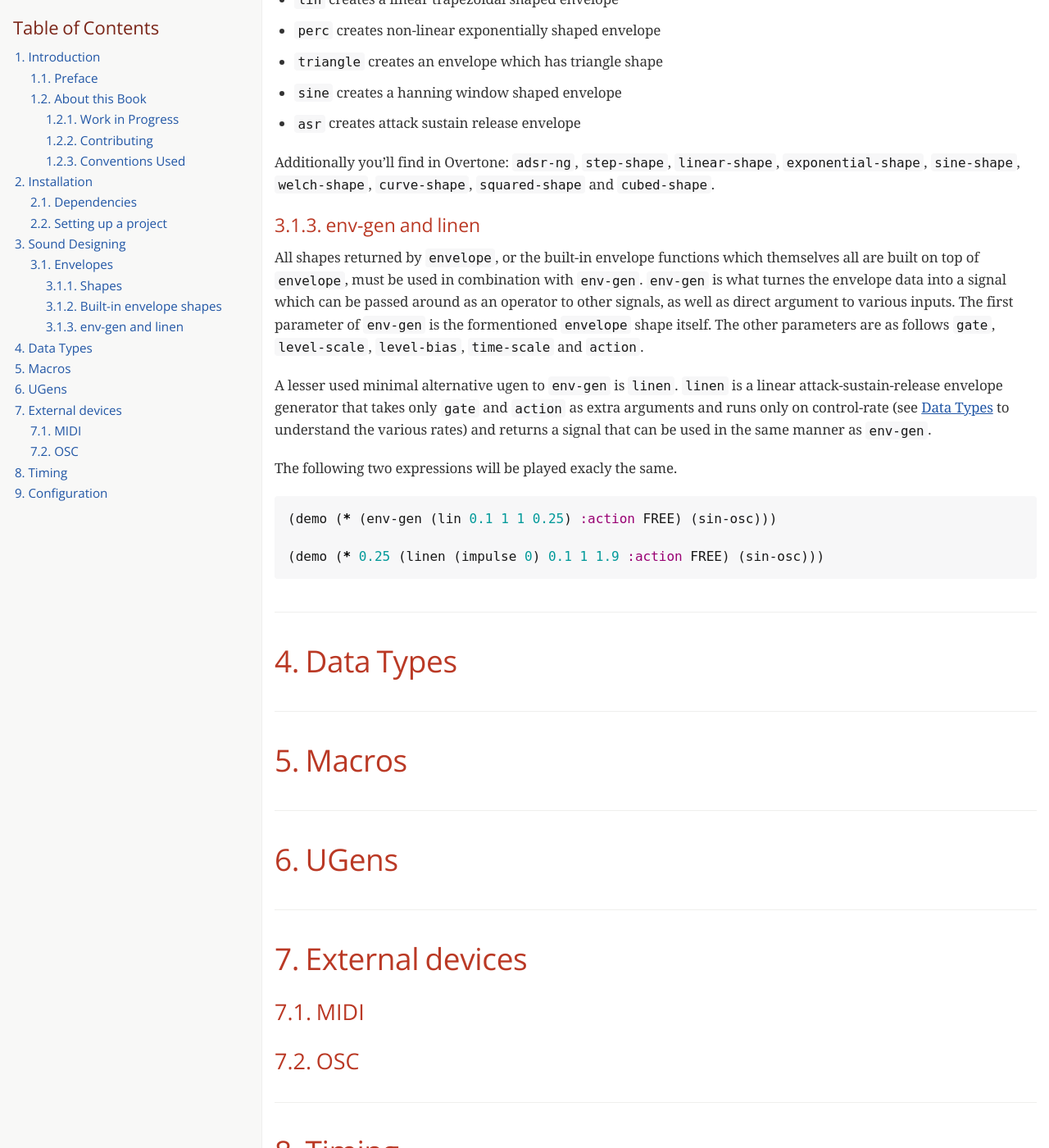
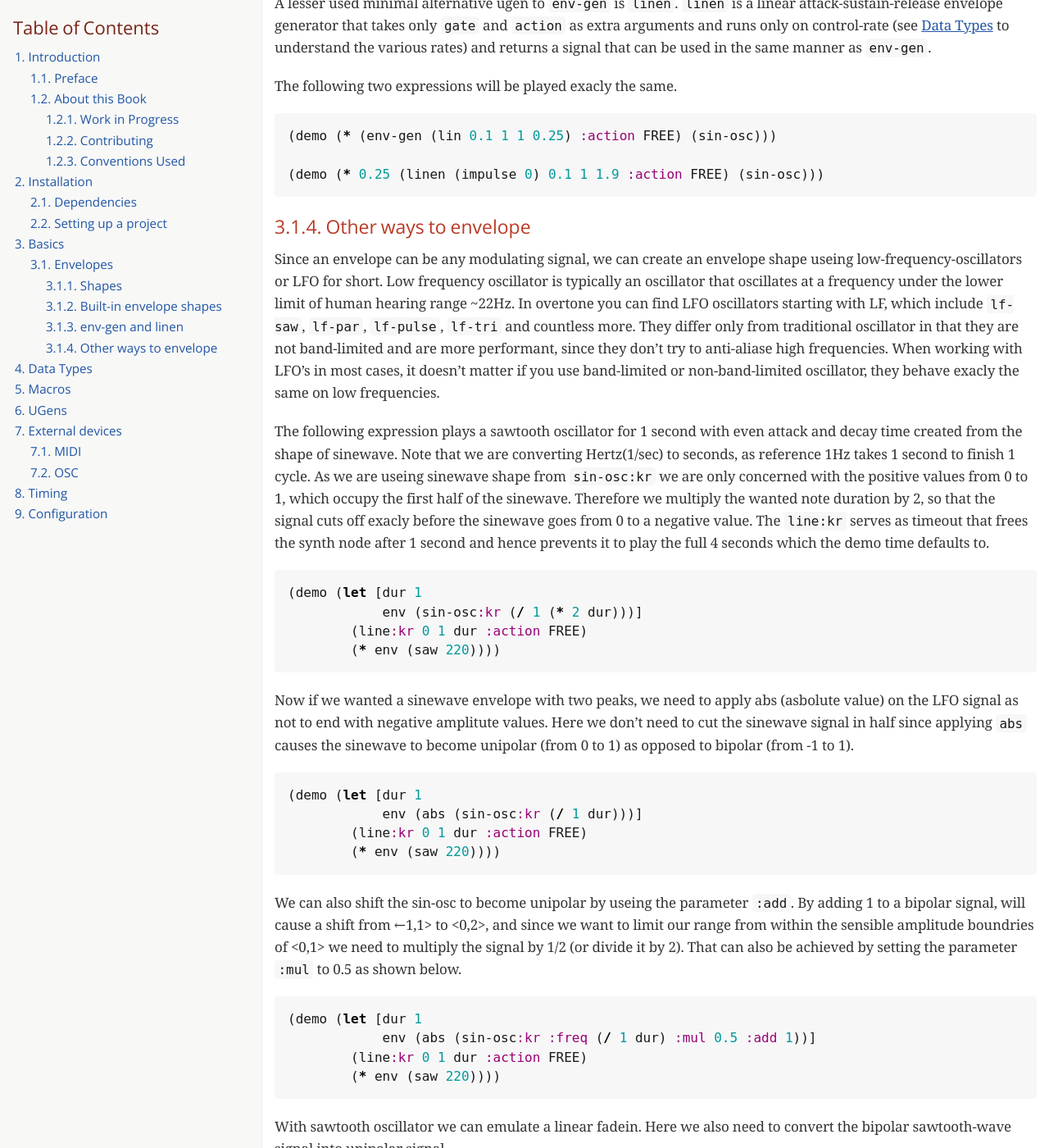
Before and after one commit to overtone/overtone.github.com, a Jekyll site: the page docs.html, which Jekyll copies as it is, in a window 1280 px wide and 1400 px high, scrolled down 12045 px. Shown: the whole window at 82% size. Built offline with Jekyll 4.4.1, drawn with Linux system fonts in a browser that asks for light colours; nearby versions of some CDN libraries; some web fonts are replaced; some of the changed text lies outside the part shown.

Commit message:
add some docs about other envelopes

```diff
--- a/docs.html
+++ b/docs.html
@@ -546,13 +546,14 @@ table.CodeRay td.code>pre{padding:0}
 <li><a href="#_setting_up_a_project">2.2. Setting up a project</a></li>
 </ul>
 </li>
-<li><a href="#_sound_designing">3. Sound Designing</a>
+<li><a href="#_basics">3. Basics</a>
 <ul class="sectlevel2">
 <li><a href="#_envelopes">3.1. Envelopes</a>
 <ul class="sectlevel3">
 <li><a href="#_shapes">3.1.1. Shapes</a></li>
 <li><a href="#_built_in_envelope_shapes">3.1.2. Built-in envelope shapes</a></li>
 <li><a href="#_env_gen_and_linen">3.1.3. env-gen and linen</a></li>
+<li><a href="#_other_ways_to_envelope">3.1.4. Other ways to envelope</a></li>
 </ul>
 </li>
 </ul>
@@ -944,17 +945,8 @@ user=&gt;</code></pre>
 </div>
 </div>
 <div class="sect1">
-<h2 id="_sound_designing"><a class="anchor" href="#_sound_designing"></a><a class="link" href="#_sound_designing">3. Sound Designing</a></h2>
+<h2 id="_basics"><a class="anchor" href="#_basics"></a><a class="link" href="#_basics">3. Basics</a></h2>
 <div class="sectionbody">
-<div class="paragraph">
-<p>By calling the process of modifying and manipulateing the mechanism of which a wave with energy travels trough a medium, sound-designing, we are effectivly being as broad as possible with our definition and nothing is left out. The amount of books, research papers and publications done on the topic of sound designing is enormous. Take for example the classic book <a href="https://mitpress.mit.edu/books/microsound">Microsound by Curtis Roads</a>, it covers in over 400 tightly packed pages the various aspects and applications of granular-synthesis. The mathematics required to grasp the contents of that book would be a level of advanced calculus.</p>
-</div>
-<div class="paragraph">
-<p>Luckily for us we don&#8217;t need to concern ourselves with low-level synthesis algorithmis, because inside the Supercollider engine we will find hundreds of functions made to manipulate sound. Functions which gives us more pleasureable interface to the complex mathematics on which they are built upon, in some cases with over two decades of battle tested experience by the Supercollider community on algorithms based on decades of research and hard work by scientists and universities all over the world.</p>
-</div>
-<div class="paragraph">
-<p>When it comes to sound designing, more often than not, less is more. Case in point would be to analyze the almost infinite sonic possibilities you can fit inside one Twitter tweet with Supercollider code, <a href="http://sctweets.tumblr.com/">click to see some examples</a>. I leave it as home assignment to you after reading this book to write few of those Twitter tweets in Overtone, a great practice to improve your Overtone skills.</p>
-</div>
 <div class="sect2">
 <h3 id="_envelopes"><a class="anchor" href="#_envelopes"></a><a class="link" href="#_envelopes">3.1. Envelopes</a></h3>
 <div class="imageblock">
@@ -1096,7 +1088,7 @@ The envelope function can also take a number and/or vector of numbers instead of
 <div class="sect3">
 <h4 id="_env_gen_and_linen"><a class="anchor" href="#_env_gen_and_linen"></a><a class="link" href="#_env_gen_and_linen">3.1.3. env-gen and linen</a></h4>
 <div class="paragraph">
-<p>All shapes returned by <code>envelope</code>, or the built-in envelope functions which themselves all are built on top of <code>envelope</code>, must be used in combination with <code>env-gen</code>. <code>env-gen</code> is what turnes the envelope data into a signal which can be passed around as an operator to other signals, as well as direct argument to various inputs. The first parameter of <code>env-gen</code> is the formentioned <code>envelope</code> shape itself. The other parameters are as follows <code>gate</code>, <code>level-scale</code>, <code>level-bias</code>, <code>time-scale</code> and <code>action</code>.</p>
+<p>All shapes returned by <code>envelope</code>, or the built-in envelope functions which themselves all are built on top of <code>envelope</code>, must be used in combination with <code>env-gen</code>. <code>env-gen</code> is what turns the envelope data into a signal which can be passed around as an operator to other signals, as well as direct argument to various inputs. The first parameter of <code>env-gen</code> is the formentioned <code>envelope</code> shape itself. The other parameters are as follows <code>gate</code>, <code>level-scale</code>, <code>level-bias</code>, <code>time-scale</code> and <code>action</code>.</p>
 </div>
 <div class="paragraph">
 <p>A lesser used minimal alternative ugen to <code>env-gen</code> is <code>linen</code>. <code>linen</code> is a linear attack-sustain-release envelope generator that takes only <code>gate</code> and <code>action</code> as extra arguments and runs only on control-rate (see <a href="#_data_types">Data Types</a> to understand the various rates) and returns a signal that can be used in the same manner as <code>env-gen</code>.</p>
@@ -1109,6 +1101,67 @@ The envelope function can also take a number and/or vector of numbers instead of
 <pre class="CodeRay highlight"><code data-lang="Clojure">(demo (<span class="keyword">*</span> (env-gen (lin <span class="float">0.1</span> <span class="integer">1</span> <span class="integer">1</span> <span class="float">0.25</span>) <span class="symbol">:action</span> FREE) (sin-osc)))
 
 (demo (<span class="keyword">*</span> <span class="float">0.25</span> (linen (impulse <span class="integer">0</span>) <span class="float">0.1</span> <span class="integer">1</span> <span class="float">1.9</span> <span class="symbol">:action</span> FREE) (sin-osc)))</code></pre>
+</div>
+</div>
+</div>
+<div class="sect3">
+<h4 id="_other_ways_to_envelope"><a class="anchor" href="#_other_ways_to_envelope"></a><a class="link" href="#_other_ways_to_envelope">3.1.4. Other ways to envelope</a></h4>
+<div class="paragraph">
+<p>Since an envelope can be any modulating signal, we can create an envelope shape useing low-frequency-oscillators or LFO for short. Low frequency oscillator is typically an oscillator that oscillates at a frequency under the lower limit of human hearing range ~22Hz. In overtone you can find LFO oscillators starting with LF, which include <code>lf-saw</code>, <code>lf-par</code>, <code>lf-pulse</code>, <code>lf-tri</code> and countless more. They differ only from traditional oscillator in that they are not band-limited and are more performant, since they don&#8217;t try to anti-aliase high frequencies. When working with LFO&#8217;s in most cases, it doesn&#8217;t matter if you use band-limited or non-band-limited oscillator, they behave exacly the same on low frequencies.</p>
+</div>
+<div class="paragraph">
+<p>The following expression plays a sawtooth oscillator for 1 second with even attack and decay time created from the shape of sinewave. Note that we are converting Hertz(1/sec) to seconds, as reference 1Hz takes 1 second to finish 1 cycle. As we are useing sinewave shape from <code>sin-osc:kr</code> we are only concerned with the positive values from 0 to 1, which occupy the first half of the sinewave. Therefore we multiply the wanted note duration by 2, so that the signal cuts off exacly before the sinewave goes from 0 to a negative value. The <code>line:kr</code> serves as timeout that frees the synth node after 1 second and hence prevents it to play the full 4 seconds which the demo time defaults to.</p>
+</div>
+<div class="listingblock">
+<div class="content">
+<pre class="CodeRay highlight"><code data-lang="Clojure">(demo (<span class="keyword">let</span> [dur <span class="integer">1</span>
+            env (sin-osc<span class="symbol">:kr</span> (<span class="keyword">/</span> <span class="integer">1</span> (<span class="keyword">*</span> <span class="integer">2</span> dur)))]
+        (line<span class="symbol">:kr</span> <span class="integer">0</span> <span class="integer">1</span> dur <span class="symbol">:action</span> FREE)
+        (<span class="keyword">*</span> env (saw <span class="integer">220</span>))))</code></pre>
+</div>
+</div>
+<div class="paragraph">
+<p>Now if we wanted a sinewave envelope with two peaks, we need to apply abs (asbolute value) on the LFO signal as not to end with negative amplitute values. Here we don&#8217;t need to cut the sinewave signal in half since applying <code>abs</code> causes the sinewave to become unipolar (from 0 to 1) as opposed to bipolar (from -1 to 1).</p>
+</div>
+<div class="listingblock">
+<div class="content">
+<pre class="CodeRay highlight"><code data-lang="Clojure">(demo (<span class="keyword">let</span> [dur <span class="integer">1</span>
+            env (abs (sin-osc<span class="symbol">:kr</span> (<span class="keyword">/</span> <span class="integer">1</span> dur)))]
+        (line<span class="symbol">:kr</span> <span class="integer">0</span> <span class="integer">1</span> dur <span class="symbol">:action</span> FREE)
+        (<span class="keyword">*</span> env (saw <span class="integer">220</span>))))</code></pre>
+</div>
+</div>
+<div class="paragraph">
+<p>We can also shift the sin-osc to become unipolar by useing the parameter <code>:add</code>. By adding 1 to a bipolar signal, will cause a shift from &#8592;1,1&gt; to &lt;0,2&gt;, and since we want to limit our range from within the sensible amplitude boundries of &lt;0,1&gt; we need to multiply the signal by 1/2 (or divide it by 2). That can also be achieved by setting the parameter <code>:mul</code> to 0.5 as shown below.</p>
+</div>
+<div class="listingblock">
+<div class="content">
+<pre class="CodeRay highlight"><code data-lang="Clojure">(demo (<span class="keyword">let</span> [dur <span class="integer">1</span>
+            env (abs (sin-osc<span class="symbol">:kr</span> <span class="symbol">:freq</span> (<span class="keyword">/</span> <span class="integer">1</span> dur) <span class="symbol">:mul</span> <span class="float">0.5</span> <span class="symbol">:add</span> <span class="integer">1</span>))]
+        (line<span class="symbol">:kr</span> <span class="integer">0</span> <span class="integer">1</span> dur <span class="symbol">:action</span> FREE)
+        (<span class="keyword">*</span> env (saw <span class="integer">220</span>))))</code></pre>
+</div>
+</div>
+<div class="paragraph">
+<p>With sawtooth oscillator we can emulate a linear fadein. Here we also need to convert the bipolar sawtooth-wave signal into unipolar signal.</p>
+</div>
+<div class="listingblock">
+<div class="content">
+<pre class="CodeRay highlight"><code data-lang="Clojure">(demo (<span class="keyword">let</span> [dur <span class="integer">1</span>
+            env (abs (lf-saw <span class="symbol">:freq</span> (<span class="keyword">/</span> <span class="integer">1</span> dur) <span class="symbol">:mul</span> <span class="float">0.5</span> <span class="symbol">:add</span> <span class="integer">1</span>))]
+        (line<span class="symbol">:kr</span> <span class="integer">0</span> <span class="integer">1</span> dur <span class="symbol">:action</span> FREE)
+        (<span class="keyword">*</span> env (saw <span class="integer">220</span>))))</code></pre>
+</div>
+</div>
+<div class="paragraph">
+<p>By providing negative <code>:iphase</code> value we can reverse the signal and get a linear fadeout.</p>
+</div>
+<div class="listingblock">
+<div class="content">
+<pre class="CodeRay highlight"><code data-lang="Clojure">(demo (<span class="keyword">let</span> [dur <span class="integer">1</span>
+            env (lf-saw <span class="symbol">:freq</span> (<span class="keyword">/</span> <span class="integer">1</span> dur) <span class="symbol">:iphase</span> <span class="integer">-2</span> <span class="symbol">:mul</span> <span class="float">0.5</span> <span class="symbol">:add</span> <span class="integer">1</span>)]
+        (line<span class="symbol">:kr</span> <span class="integer">0</span> <span class="integer">1</span> dur <span class="symbol">:action</span> FREE)
+        (<span class="keyword">*</span> <span class="float">0.1</span> env (saw <span class="integer">220</span>))))</code></pre>
 </div>
 </div>
 </div>
```
Also changed, not shown: other parts of docs.html (+2 -2 lines), docs/sources/main.adoc (+56 -7 lines).
